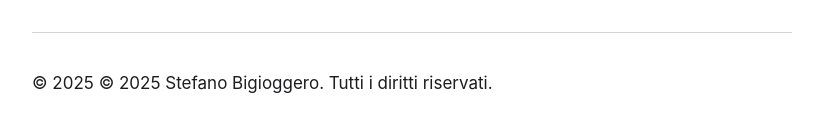
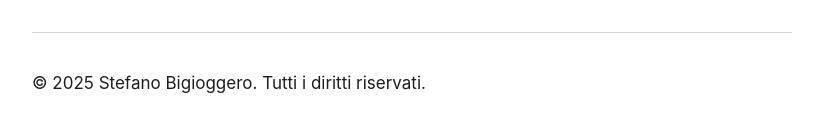
Before and after one commit to stefanobigio/contacolli-privacy, a plain HTML site: page index.html in a window 1280 px wide. Shown: the part 1641-1772 px from the top of the page, without its empty margins (228-1043 px from the left). Drawn offline with Linux system fonts and the light colour scheme.

Commit message:
Update index.html

```diff
--- a/index.html
+++ b/index.html
@@ -95,7 +95,7 @@
     <p>Per chiarimenti sulla privacy o sul funzionamento dell’app: <a href="stefanobigio@me.com">stefanobigio@me.com</a>.</p>
 
     <footer>
-      <p>© <span id="year"></span> © 2025 Stefano Bigioggero. Tutti i diritti riservati.</p>
+      <p>© <span id="year"></span> Stefano Bigioggero. Tutti i diritti riservati.</p>
     </footer>
   </div>
 
```
